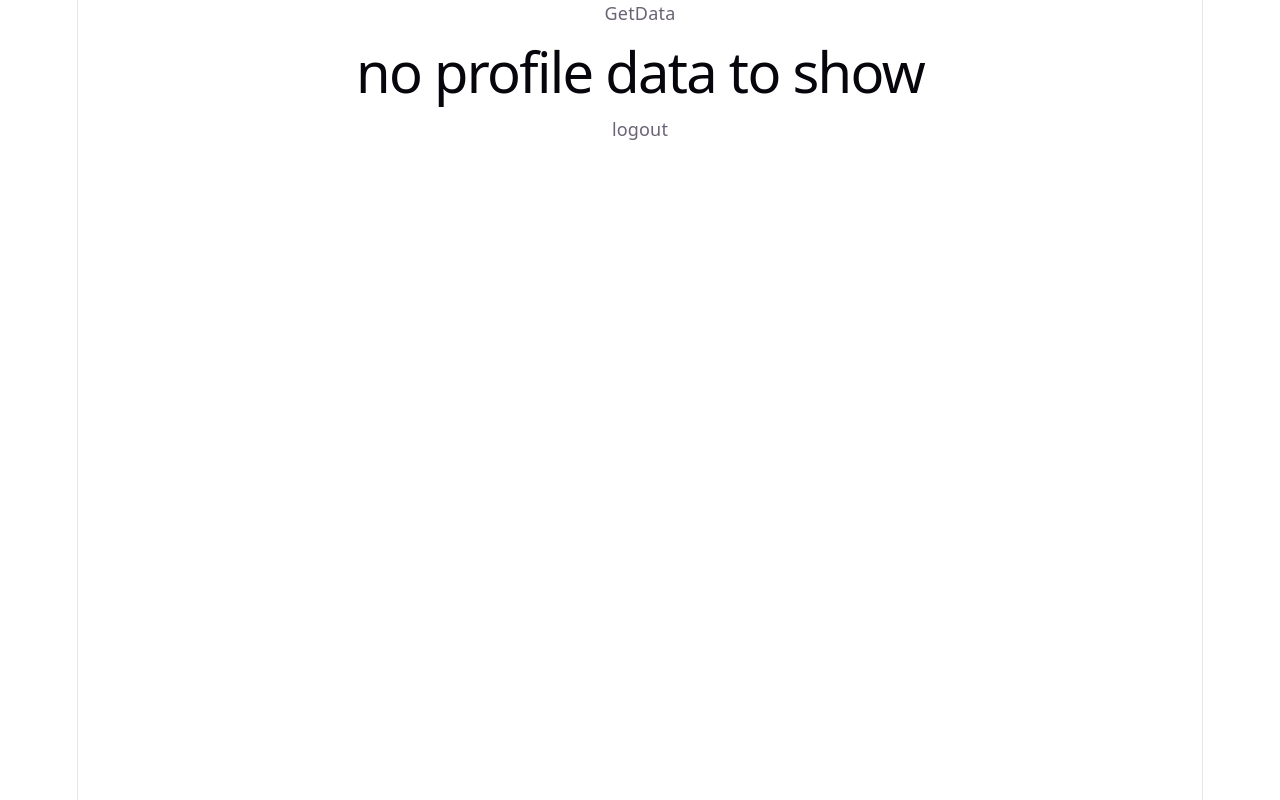
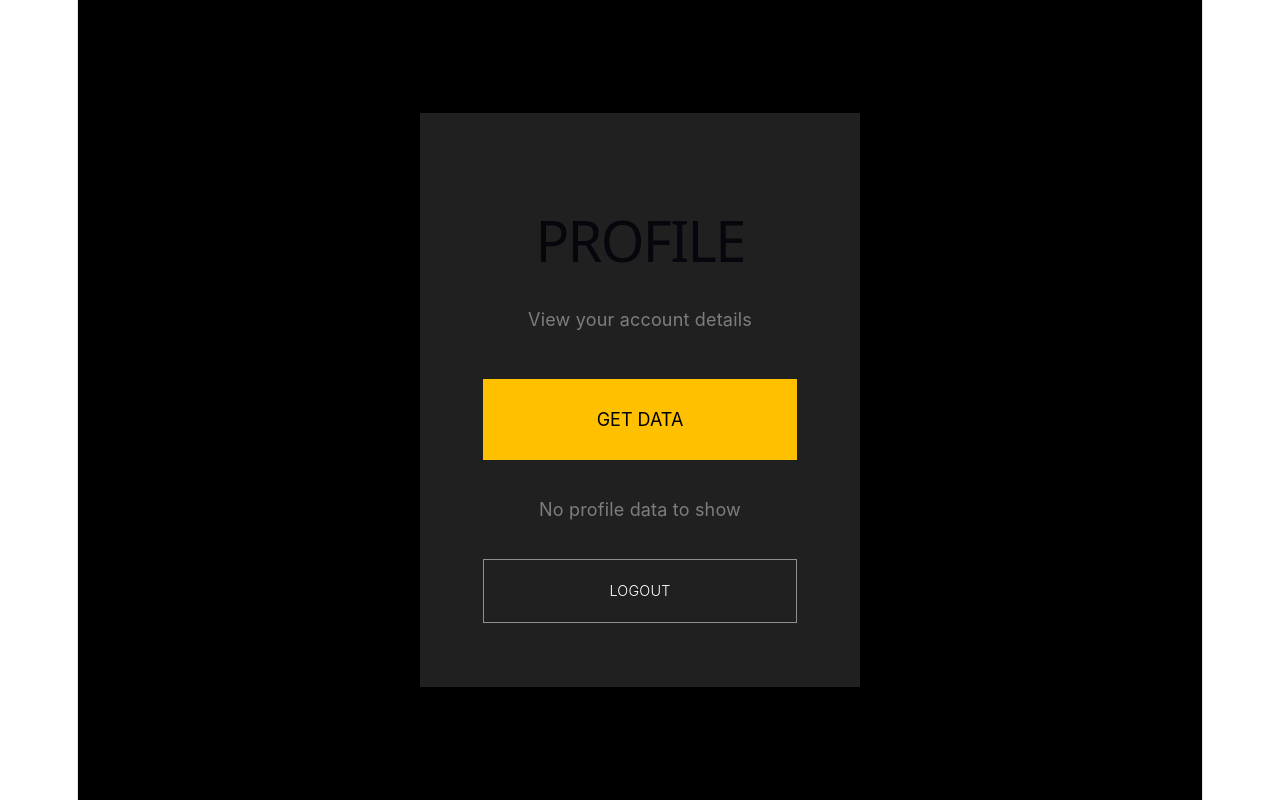
Before and after one commit to Ibrahim1572/python-CRUD-app, a React app in the folder frontend/: page /profile in a window 1280 px wide. Built offline with nearby package versions, Linux system fonts and the light colour scheme; the HTML template or start-up script is replaced by a standard one.

Commit message:
refactored design

```diff
--- a/frontend/src/pages/profile/page.tsx
+++ b/frontend/src/pages/profile/page.tsx
@@ -19,17 +19,72 @@ export default function Profile(){
     }
 
     return (
-        <div>
+        <div className="min-h-screen w-full bg-black flex items-center justify-center px-6 py-10 font-sans">
+            <div className="w-full max-w-[440px] bg-[#202020] rounded-none p-10 md:p-14 border-b border-[#202020]">
 
-            <button onClick={getProfile} >GetData</button>
-            <h1>{username ? (
-                <div>
-                    <h1>Username: {username}</h1>
-                    <h1>Email: {email}</h1>
-                    <h1>Role: {role}</h1>
+                {/* Header */}
+                <div className="mb-10">
+                    <h1 className="text-white text-[40px] leading-[1.15] font-normal uppercase m-0">
+                        Profile
+                    </h1>
+                    <p className="mt-3 text-[#7D7D7D] text-base leading-relaxed font-normal">
+                        View your account details
+                    </p>
                 </div>
-            ):(<>no profile data to show</>)}</h1>
-            <button onClick={goToLogout}>logout</button>
+
+                {/* Fetch button */}
+                <button
+                    onClick={getProfile}
+                    className="w-full bg-[#FFC000] text-black rounded-none py-6 text-base font-normal uppercase tracking-normal cursor-pointer transition-colors duration-150 hover:bg-[#917300]"
+                >
+                    Get Data
+                </button>
+
+                {/* Profile data / empty state */}
+                <div className="mt-8">
+                    {username ? (
+                        <div className="flex flex-col gap-6">
+                            <div className="flex flex-col gap-2">
+                                <span className="text-white text-xs font-medium uppercase tracking-[0.96px] leading-[1.83]">
+                                    Username
+                                </span>
+                                <span className="text-[#F5F5F5] text-base font-normal border border-[#494949] px-4 py-4">
+                                    {username}
+                                </span>
+                            </div>
+                            <div className="flex flex-col gap-2">
+                                <span className="text-white text-xs font-medium uppercase tracking-[0.96px] leading-[1.83]">
+                                    Email
+                                </span>
+                                <span className="text-[#F5F5F5] text-base font-normal border border-[#494949] px-4 py-4">
+                                    {email}
+                                </span>
+                            </div>
+                            <div className="flex flex-col gap-2">
+                                <span className="text-white text-xs font-medium uppercase tracking-[0.96px] leading-[1.83]">
+                                    Role
+                                </span>
+                                <span className="text-[#F5F5F5] text-base font-normal border border-[#494949] px-4 py-4">
+                                    {role}
+                                </span>
+                            </div>
+                        </div>
+                    ) : (
+                        <p className="text-[#7D7D7D] text-base font-normal">
+                            No profile data to show
+                        </p>
+                    )}
+                </div>
+
+                {/* Logout */}
+                <button
+                    onClick={goToLogout}
+                    className="w-full mt-8 bg-transparent text-white border border-white/50 rounded-none py-4 text-[14.4px] font-light uppercase tracking-[0.2px] cursor-pointer transition-colors duration-150 hover:bg-[#1EAEDB] hover:opacity-70"
+                >
+                    Logout
+                </button>
+
+            </div>
         </div>
     )
 }
```
